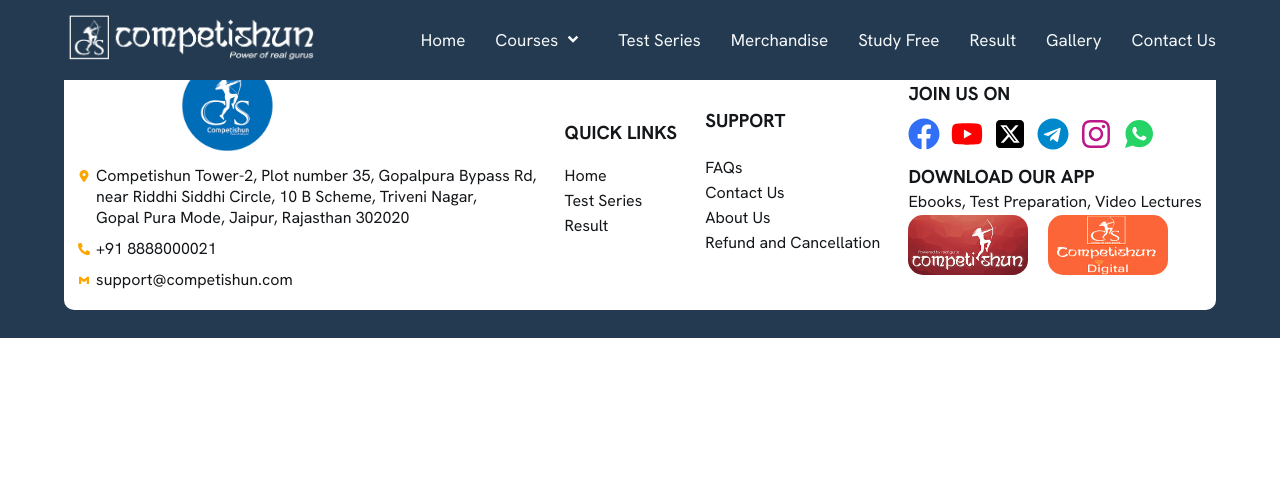
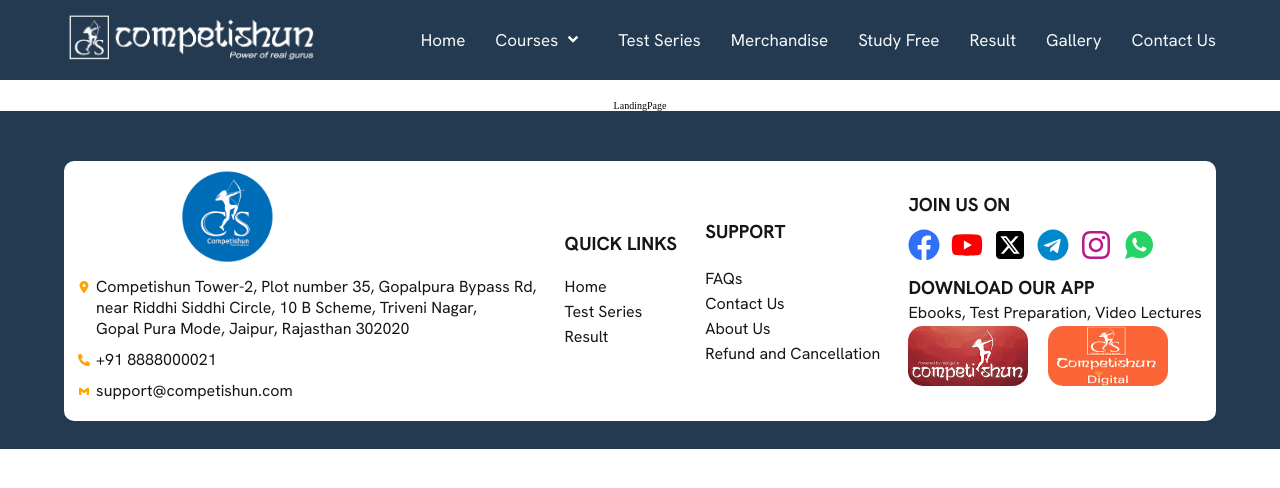
Before and after one commit to Shankar-001/Competishun, a React (Vite) app: page /enroll-now in a window 1280 px wide. Shown: the top 488 px of the page. Built offline with nearby package versions, Linux system fonts and the light colour scheme; no server answers.

Commit message:
landing page setup

```diff
--- a/src/index.css
+++ b/src/index.css
@@ -12,6 +12,12 @@
   --primary-color: #1DA1F2;
   --secondary-color: #fad776;
   --golden-color:#FFD700;
+  --landing-medium-bg-color: #A8D0E6;
+  --landing-dark-bg-color: #374785;
+  --landing-darkest-bg-color: #24305E;
+  --landing-primary-color: #F8E9A1;
+  --landing-secondary-color: #F76C6C;
+  --landing-bg-liner-grad: linear-gradient(104deg, #24305E 0%, #374785 50%, #A8D0E6 100%);
   --hero-bg-liner-grad: linear-gradient(104deg, #0061FF 30.47%, #60EFFF 108.71%);
   --text-liner-grad: linear-gradient(93deg, #0D47A1 49.87%, #2E93CA 85.58%);
   --ip-border-clr: #243a50;
@@ -2719,6 +2725,14 @@
   margin-bottom: 20px;
 }
 
+.Landing-Page-Main-Container {
+  display: flex;
+  flex-direction: column;
+  justify-content: flex-start;
+  align-items: center;
+  padding-top: 10rem;
+}
+
 .modal-overlay {
   position: fixed;
   top: 0;
--- /dev/null
+++ b/src/pages/LandingPage/LandingPage.jsx
@@ -0,0 +1,6 @@
+const LandingPage = () => {
+  return (
+    <div className="Landing-Page-Main-Container">LandingPage</div>
+  )
+}
+export default LandingPage
--- a/src/routes/AllRoutes.jsx
+++ b/src/routes/AllRoutes.jsx
@@ -14,6 +14,7 @@
 import { StudyFree } from '../pages/StudyFree';
 import MerchandiseDetails from '../pages/Merchandise/MerchandiseDetails';
 import { Admin } from '../pages/Admin/Admin';
+import LandingPage from '../pages/LandingPage/LandingPage';
 
 const AllRoutes = () => {
   return (
@@ -42,6 +43,7 @@
       <Route path="/about" element={<AboutUs />} />
       <Route path="/director/:name" element={<DirectorInfo />} />
       <Route path="/admin" element={<Admin />} />
+      <Route path="/enroll-now" element={<LandingPage />} />
       {/* <Route path="/*" element={<Navigate to="/" />} />  */}
     </Routes>
   );
--- a/src/styles/main.scss
+++ b/src/styles/main.scss
@@ -23,6 +23,7 @@
 @import './pages/Result.scss';
 @import './pages/StudyFree.scss';
 @import './pages/Admin/Admin.scss';
+@import "./pages/LandingPage/LandingPage.scss";
 
 // utils
 @import './utils/Modal.scss';
--- /dev/null
+++ b/src/styles/pages/LandingPage/LandingPage.scss
@@ -0,0 +1,4 @@
+.Landing-Page-Main-Container{
+    @include flex-sc(column);
+    padding-top: 10rem;
+}
```
Also changed, not shown: src/styles/variables.scss (+8 -0 lines), 2 other files (tests, documents, lock files or other folders).
